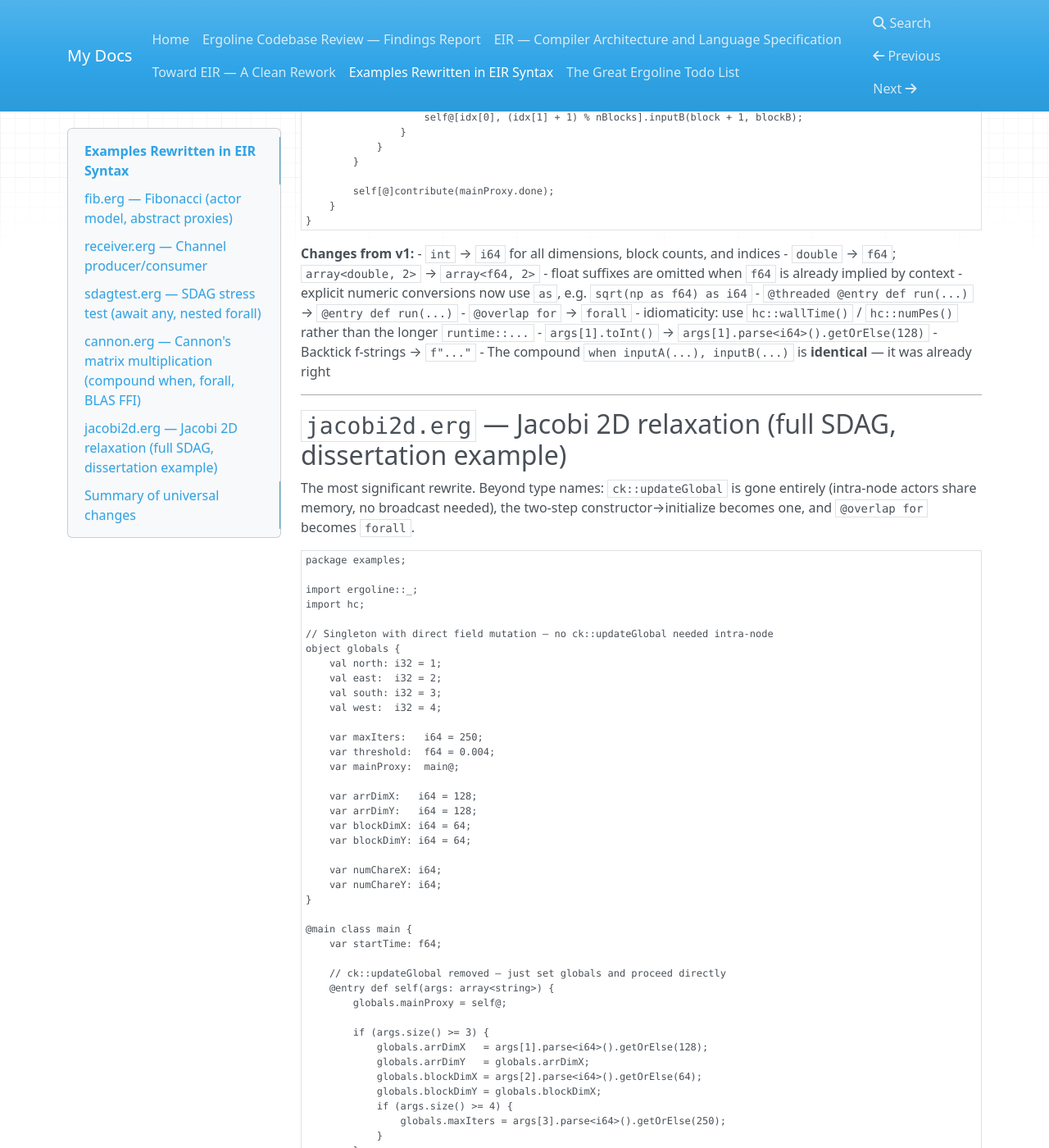
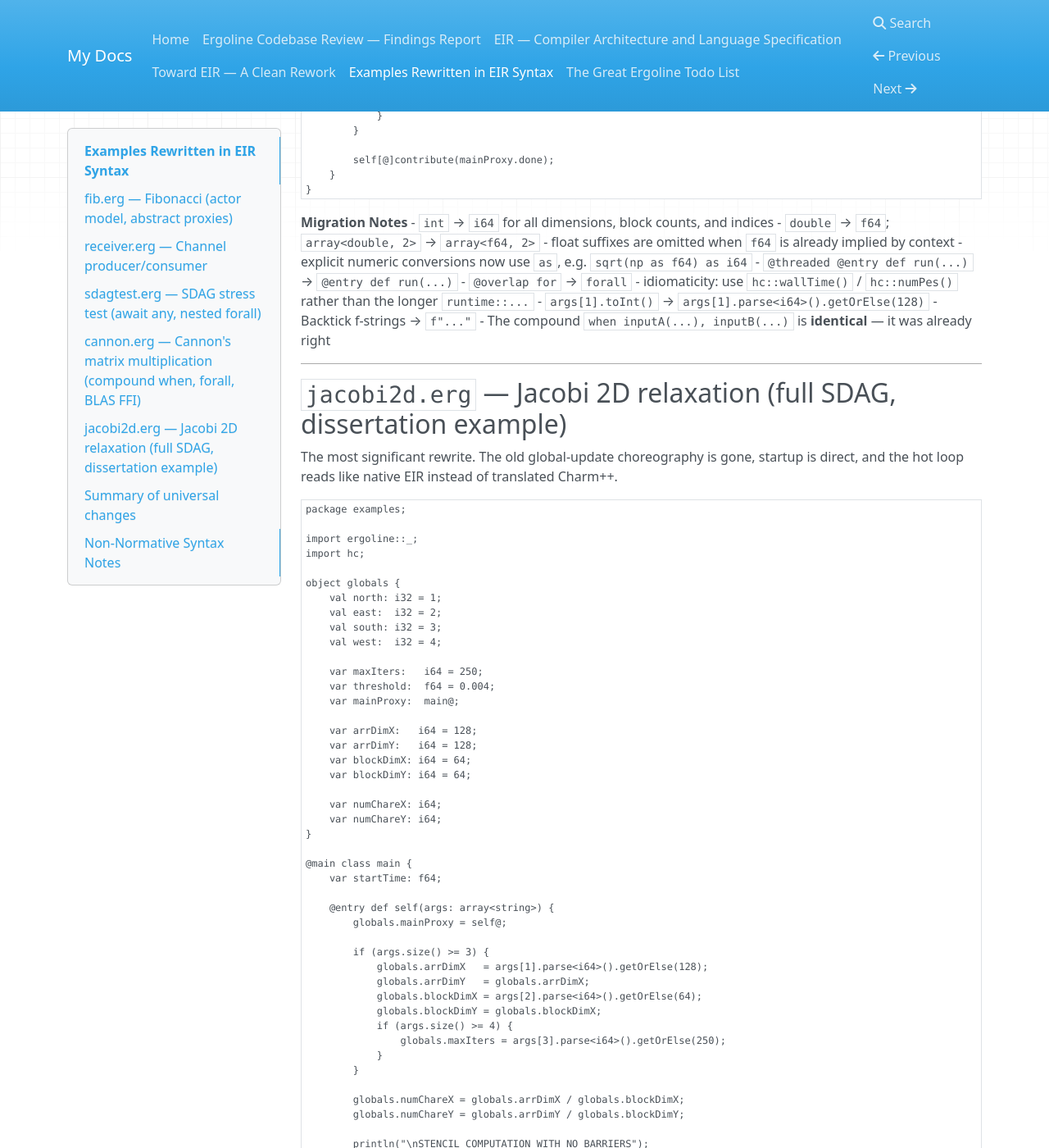
Before and after one commit to jszaday/ergoline, an MkDocs documentation site: the page built from docs/examples-rewritten.md, in a window 1280 px wide and 1400 px high, scrolled down 5337 px. Shown: the whole window at 82% size. Built offline with MkDocs 1.6.1, drawn with Linux system fonts in a browser that asks for light colours; nearby versions of some CDN libraries; some of the changed text lies outside the part shown.

Commit message:
Refine rewritten EIR examples

````diff
--- a/docs/examples-rewritten.md
+++ b/docs/examples-rewritten.md
@@ -1,14 +1,19 @@
 # Examples Rewritten in EIR Syntax
 
 Five examples from the original `examples/` directory, rewritten to the new language.
-Annotations mark every meaningful change from the original.
+These favor idiomatic EIR over line-by-line transliteration. Notes call out semantic or
+stylistic choices only when they clarify something non-obvious.
+
+The code blocks are intended to read as first-class EIR examples. Historical deltas are
+kept below each example in separate **Migration Notes** sections so the examples
+themselves do not have to carry that explanation inline.
 
 ---
 
 ## `fib.erg` — Fibonacci (actor model, abstract proxies)
 
-The simplest showcase of the actor model. Unchanged structurally — just type names and
-string interpolation.
+The simplest showcase of the actor model. Structurally it stays close to the original,
+but the code is written in the style the new language should encourage.
 
 ```ergoline
 package examples;
@@ -16,17 +21,17 @@ package examples;
 import ergoline::_;
 
 @main class main with acceptor {
-    val n: i32;  // int → i32
+    val n: i32;
 
     def self(args: array<string>) {
         n = args.size() > 1
-            ? args[1].parse<i32>().getOrElse(0)  // .toInt() → .parse<i32>().getOrElse
+            ? args[1].parse<i32>().getOrElse(0)
             : math::max(2 * configuration.threshold, 32);
         new fib@(self@, n);
     }
 
     @entry override def accept(x: i32): unit {
-        println(f"fib($n) = $x");  // backtick f-string → f"..."  $n bare, ${x} not needed
+        println(f"fib($n) = $x");
         exit();
     }
 }
@@ -59,15 +64,15 @@ class fib with acceptor {
 }
 
 object configuration {
-    val threshold: i32 = 16;  // int → i32
+    val threshold: i32 = 16;
 }
 
 trait acceptor {
-    @entry def accept(x: i32): unit;  // int → i32
+    @entry def accept(x: i32): unit;
 }
 ```
 
-**Changes from v1:**
+**Migration Notes**
 - `int` → `i32`
 - `` `fib(${n}) = ${x}` `` → `f"fib($n) = $x"` (bare `$name` for simple identifiers)
 - `args[1].toInt()` → `args[1].parse<i32>().getOrElse(0)` — explicit error handling
@@ -76,8 +81,8 @@ trait acceptor {
 
 ## `receiver.erg` — Channel producer/consumer
 
-Short example; the main change is that `@threaded @entry` collapses to `@entry` — the
-compiler detects the `await` suspension point and generates the coroutine automatically.
+Short example. `ck::channel` remains a library type, while runtime timing/process queries
+live under `hc::`.
 
 ```ergoline
 package examples;
@@ -94,10 +99,9 @@ import ck::channel;
         new sender@(ch);
     }
 
-    // @threaded @entry → @entry (suspension detected from `await ch`)
     @entry def receive() {
         for (var i: i32 = 0; i < 16; i += 1) {
-            println(f"received value: ${await ch}");  // f-string
+            println(f"received value: ${await ch}");
         }
         exit();
     }
@@ -112,7 +116,7 @@ class sender {
 }
 ```
 
-**Changes from v1:**
+**Migration Notes**
 - `channel<int>` → `channel<i32>`
 - `@threaded @entry def receive()` → `@entry def receive()`
 - `` `received value: ${await ch}` `` → `f"received value: ${await ch}"`
@@ -121,35 +125,35 @@ class sender {
 
 ## `sdagtest.erg` — SDAG stress test (await any, nested forall)
 
-The most SDAG-complete example. Shows `await any`, nested `forall` replacing double
-`@overlap for`, and the full when-clause pattern matching.
+The most SDAG-complete example. It shows `await any`, nested `forall`, and the full
+mailbox-pattern style.
 
 ```ergoline
 package examples;
 
 import ergoline::_;
-import hc;  // idiomatic short runtime namespace
+import hc;
 
 @main class main {
     def self() {
-        val n: i64 = hc::numPes() * 4;  // ck::numPes() → hc::numPes(); i64 index
+        val n: i64 = hc::numPes() * 4;
         new sdagtest@array1d(n, n, n * 4, self@);
     }
 
-    @entry def done(count: i64) {  // int → i64 (a sum of indices)
+    @entry def done(count: i64) {
         println(f"main> done, count = $count.");
         exit();
     }
 }
 
 class sdagtest {
-    val neighbors: array<i64>;     // array<int, 1> → array<i64>
+    val neighbors: array<i64>;
     val mainProxy: main@;
-    val numIts:    i64;            // int → i64
+    val numIts:    i64;
     val n:         i64;
 
     @entry def self(=n: i64, =numIts: i64, =mainProxy: main@) {
-        val idx: i64 = self[@]index();
+        val idx = self[@]index();
         neighbors    = new array<i64>(2);
         neighbors[0] = (idx + n - 1) % n;
         neighbors[1] = (idx + 1) % n;
@@ -161,11 +165,9 @@ class sdagtest {
     @mailbox def invalid();
     @mailbox def receive(it: i64, from: i64);
 
-    // @threaded @entry → @entry
     @entry def run() {
-        val idx: i64 = self[@]index();
+        val idx = self[@]index();
 
-        // await any is unchanged
         await any {
             when valid(_ == idx) =>
                 println(f"ch($idx)> received a message from itself!");
@@ -179,8 +181,6 @@ class sdagtest {
             }
         }
 
-        // double @overlap for → nested forall
-        // outer: one coroutine per iteration; inner: one per neighbor
         forall (it <- 0 to numIts) {
             forall (i <- 0 to neighbors.size()) {
                 when receive(_ == it, _ == neighbors[i]) => {
@@ -194,7 +194,7 @@ class sdagtest {
 }
 ```
 
-**Changes from v1:**
+**Migration Notes**
 - `int` → `i64` throughout (sizes, indices, iteration counts)
 - `array<int, 1>` → `array<i64>` (1D is implicit)
 - `@threaded @entry` → `@entry`
@@ -207,8 +207,8 @@ class sdagtest {
 
 ## `cannon.erg` — Cannon's matrix multiplication (compound when, forall, BLAS FFI)
 
-The compound `when` across two mailboxes is unchanged — it already reads naturally. The
-main work is `@overlap for` → `forall` and type cleanup.
+The compound `when` across two mailboxes already reads naturally. The rewrite mostly just
+removes old naming debt and uses the modern runtime namespace.
 
 ```ergoline
 package examples;
@@ -243,7 +243,7 @@ def sqrt(value: f64): f64;  // double → f64
         val b = new block@array2d(nbPerDim, nbPerDim, self@, blockShape, nbPerDim, true);
         val c = new block@array2d(nbPerDim, nbPerDim, self@, blockShape, nbPerDim, false);
 
-        startTime = hc::wallTime();  // ck::wallTime() → hc::wallTime()
+        startTime = hc::wallTime();
         a.sendData(c, true);
         b.sendData(c, false);
         c.run(alpha);
@@ -287,11 +287,9 @@ class block {
         }
     }
 
-    // @threaded @entry → @entry
     @entry def run(alpha: f64) {
         val idx = self[@]index();
 
-        // @overlap for → forall; compound when unchanged
         forall (block <- 0 to nBlocks) {
             when inputA(_ == block, blockA: array<f64, 2>),
                  inputB(_ == block, blockB: array<f64, 2>) => {
@@ -310,7 +308,7 @@ class block {
 }
 ```
 
-**Changes from v1:**
+**Migration Notes**
 - `int` → `i64` for all dimensions, block counts, and indices
 - `double` → `f64`; `array<double, 2>` → `array<f64, 2>`
 - float suffixes are omitted when `f64` is already implied by context
@@ -326,9 +324,8 @@ class block {
 
 ## `jacobi2d.erg` — Jacobi 2D relaxation (full SDAG, dissertation example)
 
-The most significant rewrite. Beyond type names: `ck::updateGlobal` is gone entirely
-(intra-node actors share memory, no broadcast needed), the two-step
-constructor→initialize becomes one, and `@overlap for` becomes `forall`.
+The most significant rewrite. The old global-update choreography is gone, startup is
+direct, and the hot loop reads like native EIR instead of translated Charm++.
 
 ```ergoline
 package examples;
@@ -336,7 +333,6 @@ package examples;
 import ergoline::_;
 import hc;
 
-// Singleton with direct field mutation — no ck::updateGlobal needed intra-node
 object globals {
     val north: i32 = 1;
     val east:  i32 = 2;
@@ -359,7 +355,6 @@ object globals {
 @main class main {
     var startTime: f64;
 
-    // ck::updateGlobal removed — just set globals and proceed directly
     @entry def self(args: array<string>) {
         globals.mainProxy = self@;
 
@@ -412,7 +407,7 @@ class jacobi2d {
     val iFinish: i64;
     val jFinish: i64;
 
-    var grid:     array<f64, 2>;  // array<double, 2> → array<f64, 2>
+    var grid:     array<f64, 2>;
     var nextGrid: array<f64, 2>;
 
     @entry def self() {
@@ -451,7 +445,6 @@ class jacobi2d {
         for (; !converged && it < globals.maxIters; it += 1) {
             start_iteration(it);
 
-            // inner for-when loop → forall
             forall (_ <- 0 to numNeighbors) {
                 when receive_ghost(_ == it, dir, data) => {
                     process_ghost(dir, data);
@@ -527,14 +523,14 @@ class jacobi2d {
 }
 ```
 
-**Changes from v1:**
+**Migration Notes**
 - `int` → `i64` for dimensions, indices, iteration counters, and neighbor counts
 - `double` → `f64`; `array<double, 2>` → `array<f64, 2>`; `array<double>` → `array<f64>`
 - float suffixes are omitted when `f64` is already implied by context
 - `@threaded @entry def run()` → `@entry def run()`
 - `for (var imsg = 0; ...) { when ... }` → `forall (_ <- 0 to numNeighbors) { when ... }`
 - bool→integer casts use ordinary `as`; `!hasSouth as i64` parses as `(!hasSouth) as i64`
-- `ck::updateGlobal<globals>(self@initialize)` + separate `initialize()` entry method → **gone**. The two-step init was required by Charm++'s distributed broadcast. Intra-node actors share memory; globals are set directly in `def self()` and `workers.run()` is called immediately.
+- `ck::updateGlobal<globals>(self@initialize)` + separate `initialize()` entry method → **gone**
 - idiomaticity: use `hc::wallTime()` / `hc::numPes()` rather than the longer `runtime::...`
 - `args[N].toInt()` → `args[N].parse<i64>().getOrElse(default)`
 - Backtick f-strings → `f"..."`, bare `$name` for simple identifiers
@@ -557,3 +553,17 @@ class jacobi2d {
 | String parsing | `.toInt()` | `.parse<i32>().getOrElse(n)` |
 | Numeric conversions | method-style conversions | explicit `as` casts |
 | Distributed globals | `ck::updateGlobal<T>(callback)` | Direct mutation (intra-node) |
+
+---
+
+## Non-Normative Syntax Notes
+
+The examples still use `parse<T>().getOrElse(default)` because that behavior is expressible
+today, but it is verbose. A cleaner defaulting operator is worth considering:
+
+```ergoline
+args[1].parse<i32>() ?? 0
+```
+
+This document does **not** specify `??`; it is only noted here as a plausible ergonomic
+replacement for `getOrElse(...)` on `option`/`result`-like values.
````
Also changed, not shown: other parts of docs/examples-rewritten.md (+11 -9 lines).
